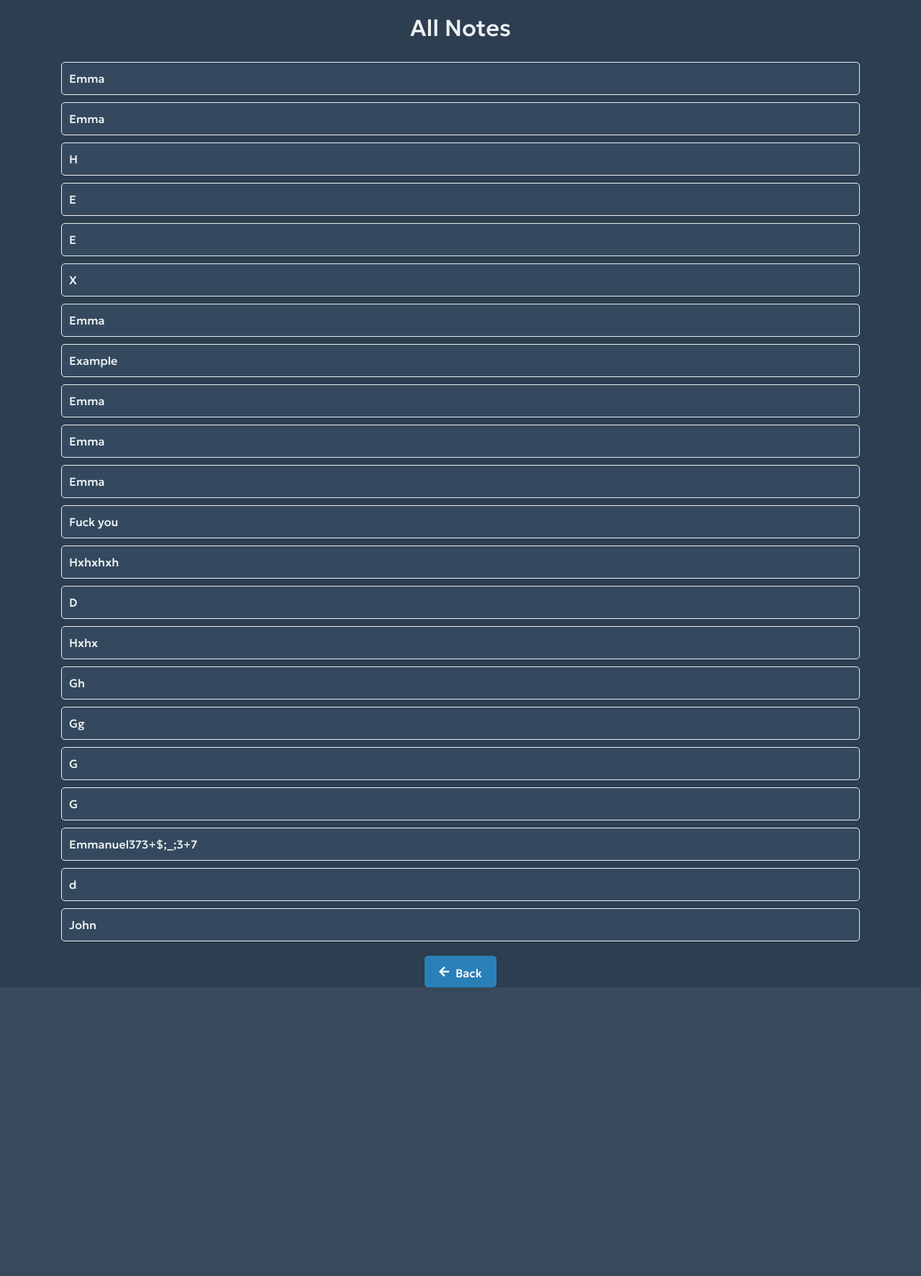
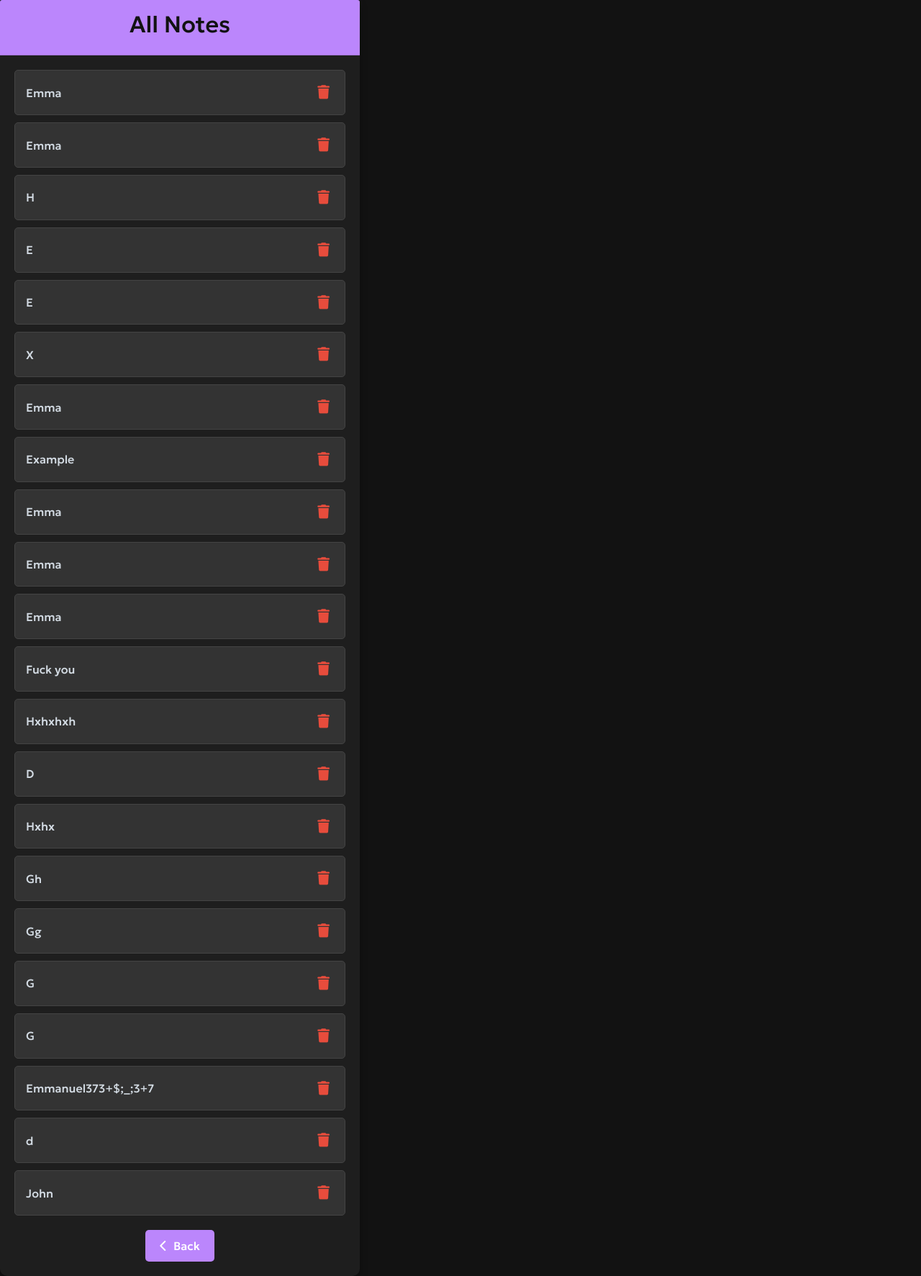
Before and after one commit to Emmanuezdj/MyNoteApp, a Flask app: page /viewNotes in a window 1280 px wide. Shown: the whole page at 72% size. Before the commit the page ends 1372 px from the top, so only its background shows below. Run offline with Flask 3, Linux system fonts and the light colour scheme; data comes from the database, SQL or seed files in the repository; some libraries are stand-ins or nearby versions.

Commit message:
Update view.html

```diff
--- a/templates/view.html
+++ b/templates/view.html
@@ -5,37 +5,72 @@
   <meta name="viewport" content="width=device-width, initial-scale=1.0">
   <title>Note App</title>
   <link rel="stylesheet" href="https://stackpath.bootstrapcdn.com/bootstrap/4.5.2/css/bootstrap.min.css">
-  <link rel="stylesheet" href="https://cdnjs.cloudflare.com/ajax/libs/font-awesome/5.15.4/css/all.min.css">
+  <link rel="stylesheet" href="https://cdnjs.cloudflare.com/ajax/libs/font-awesome/6.0.0-beta3/css/all.min.css"> <!-- Updated Font Awesome 6 link -->
   <style>
     @import url('https://fonts.googleapis.com/css2?family=Geologica:wght@500&display=swap');
 
     body {
-    font-family: 'Geologica', Sans-Serif;
-    background-color: #2c3e50;
-    color: #ecf0f1;
+    font-family: 'Geologica', sans-serif;
+    background-color: #121212;
+    color: #fff;
+    height: 100vh;
+    margin: 0;
     }
 
-    .app-container {
-    margin-top: 20px;
+    .card {
+    width: 100%;
+    max-width: 500px;
+    border: none;
+    border-radius: 10px;
+    background-color: #1e1e1e;
+    box-shadow: 0 4px 12px rgba(0, 0, 0, 0.3);
+    position: relative;
     }
 
-    .app-header {
-    margin-bottom: 20px;
+    .card-header {
+    background-color: #bb86fc;
+    color: #121212;
+    border-top-left-radius: 10px;
+    border-top-right-radius: 10px;
+    padding: 15px;
     text-align: center;
+    font-size: 1.5rem;
+    }
+
+    .card-body {
+    padding: 20px;
     }
 
     .note-list {
     list-style-type: none;
     padding: 0;
+    margin: 0;
     }
 
     .note-list li {
-    background-color: #34495e;
-    border: 1px solid #ecf0f1;
+    background-color: #333;
+    border: 1px solid #444;
     border-radius: 5px;
-    padding: 10px;
+    padding: 15px;
     margin-bottom: 10px;
-    color: #ecf0f1;
+    color: #d2dae2;
+    transition: transform 0.3s ease, background-color 0.3s ease;
+    display: flex;
+    justify-content: space-between;
+    align-items: center;
+    }
+
+    .note-list li:hover {
+    transform: translateY(-5px);
+    background-color: #414b56;
+    }
+
+    .delete-button {
+    background: none;
+    border: none;
+    color: #e74c3c;
+    cursor: pointer;
+    font-size: 1.2rem;
     }
 
     .back-button {
@@ -45,49 +80,62 @@
     }
 
     .back-button a {
-    position: relative;
     display: inline-block;
     padding: 10px 20px;
-    background-color: #2980b9;
+    background-color: #bb86fc;
     color: #ffffff;
     border-radius: 5px;
-    transition: background-color 0.3s ease;
+    transition: background-color 0.3s ease, transform 0.3s ease;
     text-decoration: none;
     }
 
     .back-button a:hover {
-    background-color: #34495e;
+    background-color: #74b9ff;
+    transform: translateY(-3px);
     }
 
-    .back-button a i {
+    .back-button a .fas {
     margin-right: 5px;
     }
 
-    .back-button a span {
-    position: relative;
-    top: 2px;
+    .back-link {
+    display: block;
+    margin-top: 10px;
+    text-align: center;
+    color: #bb86fc;
+    }
+
+    .back-link:hover {
+    color: #9857e0;
+    text-decoration: none;
     }
   </style>
 </head>
 <body>
-  <div class="container app-container">
-    <div class="row">
-      <div class="col-12 app-header">
+
+  <div class="card">
+    <div class="card-header">
       <h2>All Notes</h2>
     </div>
-      <div class="col-12">
+    <div class="card-body">
       <ul class="note-list">
         {% for note in res %}
-          <li class="remove">{{ note[0] }}</li>
+        <div class="notes-list">
+          <li class="li">
+            {{ note[0] }}
+            <button class="delete-button" onclick="deleteNote('{{ note[1] }}')">
+              <i class="fas fa-trash"></i>
+            </button>
+          </li>
+        </div>
         {% endfor %}
       </ul>
 
       <div class="back-button">
         <a href="{{url_for('pre_creating')}}">
-            <i class="fas fa-arrow-left"></i>
+          <i class="fas fa-chevron-left"></i> <!-- Updated to a modern Font Awesome 6 icon -->
           <span>Back</span>
         </a>
-        </div>
       </div>
     </div>
   </div>
@@ -97,13 +145,26 @@
   <script src="https://stackpath.bootstrapcdn.com/bootstrap/4.5.2/js/bootstrap.min.js"></script>
 
   <script>
+    function deleteNote(noteId) {
+    fetch(`/delete_note/${noteId}`, { method: 'DELETE' })
+    .then(response => {
+    if (response.ok) {
+    location.reload();
+    } else {
+    alert('Failed to delete note');
+    }
+    });
+    }
 
+    const li = document.querySelectorAll(".li");
+    const noteList = document.querySelectorAll(".notes-list");
 
+    for (let i = 0; i < li.length; i++) {
+    if (li[i].innerText == "None") {
+    li[i].style.display = "none";
+    }
+    }
+  </script>
 
-
-
-
-
-  </script>
 </body>
 </html>
```
Lines whose indentation alone changed are shown as unchanged.
